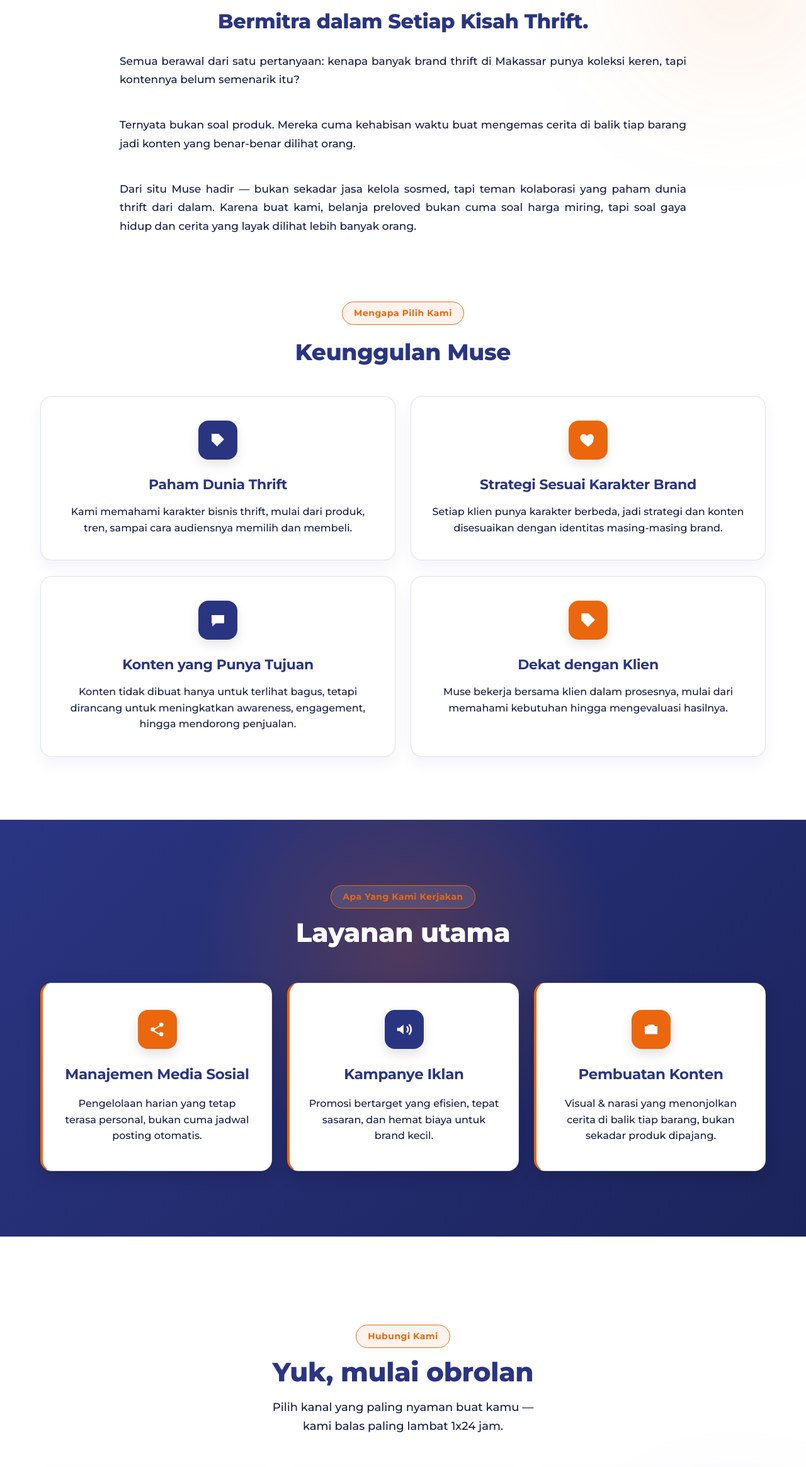
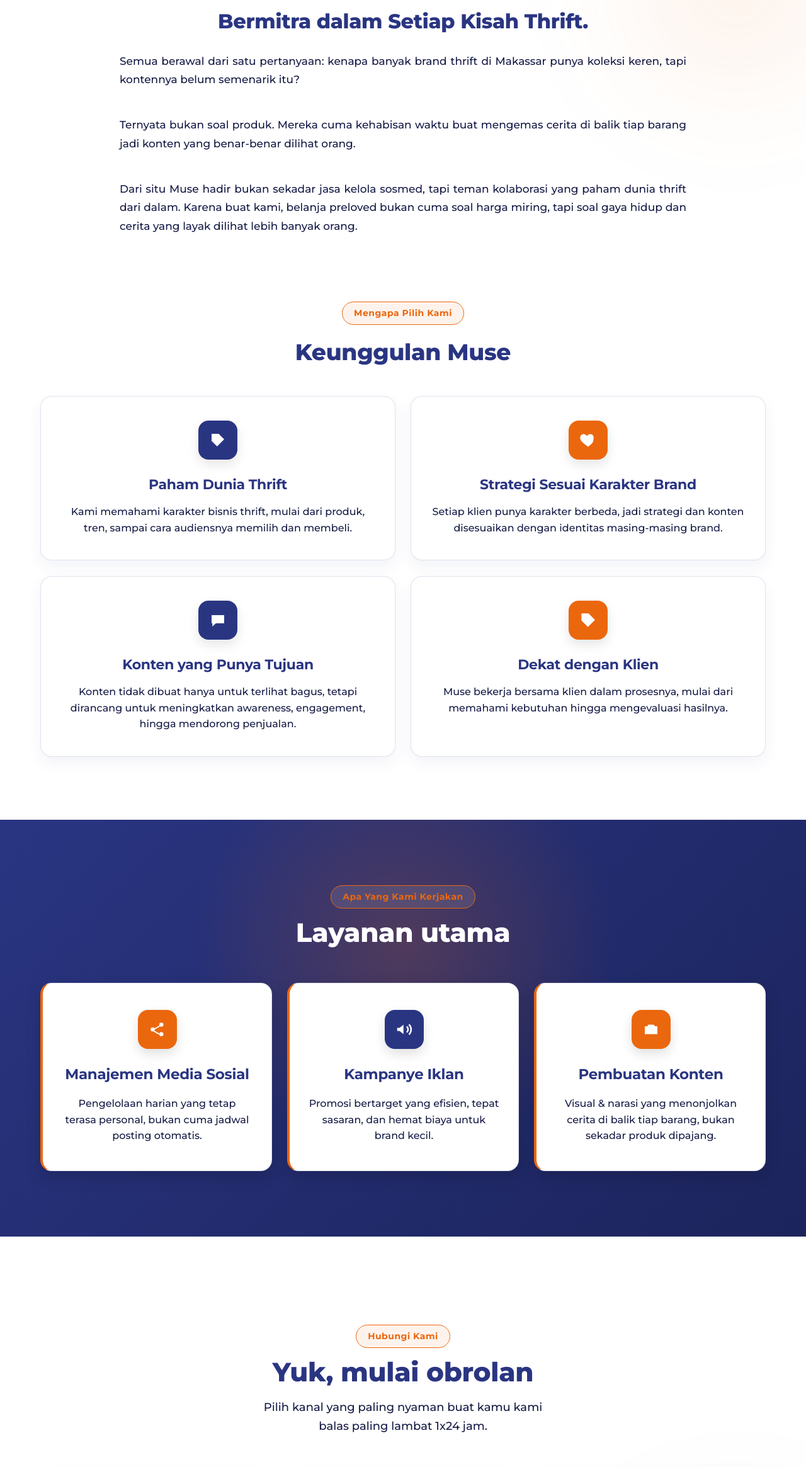
Before and after one commit to miiptaa16/muse, a plain HTML site: page index.html in a window 1280 px wide. Shown: the part 898-3228 px from the top of the page at 63% size. Drawn offline with Linux system fonts and the light colour scheme.

Commit message:
update tampilan muse

```diff
--- a/index.html
+++ b/index.html
@@ -86,7 +86,7 @@
       <div class="story-paragraphs">
         <p>Semua berawal dari satu pertanyaan: kenapa banyak brand thrift di Makassar punya koleksi keren, tapi kontennya belum semenarik itu?</p>
         <p>Ternyata bukan soal produk. Mereka cuma kehabisan waktu buat mengemas cerita di balik tiap barang jadi konten yang benar-benar dilihat orang.</p>
-        <p>Dari situ Muse hadir — bukan sekadar jasa kelola sosmed, tapi teman kolaborasi yang paham dunia thrift dari dalam. Karena buat kami, belanja preloved bukan cuma soal harga miring, tapi soal gaya hidup dan cerita yang layak dilihat lebih banyak orang.</p>
+        <p>Dari situ Muse hadir bukan sekadar jasa kelola sosmed, tapi teman kolaborasi yang paham dunia thrift dari dalam. Karena buat kami, belanja preloved bukan cuma soal harga miring, tapi soal gaya hidup dan cerita yang layak dilihat lebih banyak orang.</p>
       </div>
     </div>
 
@@ -168,7 +168,7 @@
       <h2>Yuk, mulai obrolan</h2>
     </div>
     <div class="contact-simple">
-      <p class="contact-lead reveal delay-1">Pilih kanal yang paling nyaman buat kamu — kami balas paling lambat 1x24 jam.</p>
+      <p class="contact-lead reveal delay-1">Pilih kanal yang paling nyaman buat kamu kami balas paling lambat 1x24 jam.</p>
 
       <div class="contact-channels-grid">
         <a href="https://wa.me/6283133007307" target="_blank" rel="noopener" class="channel-card reveal delay-1">
```
